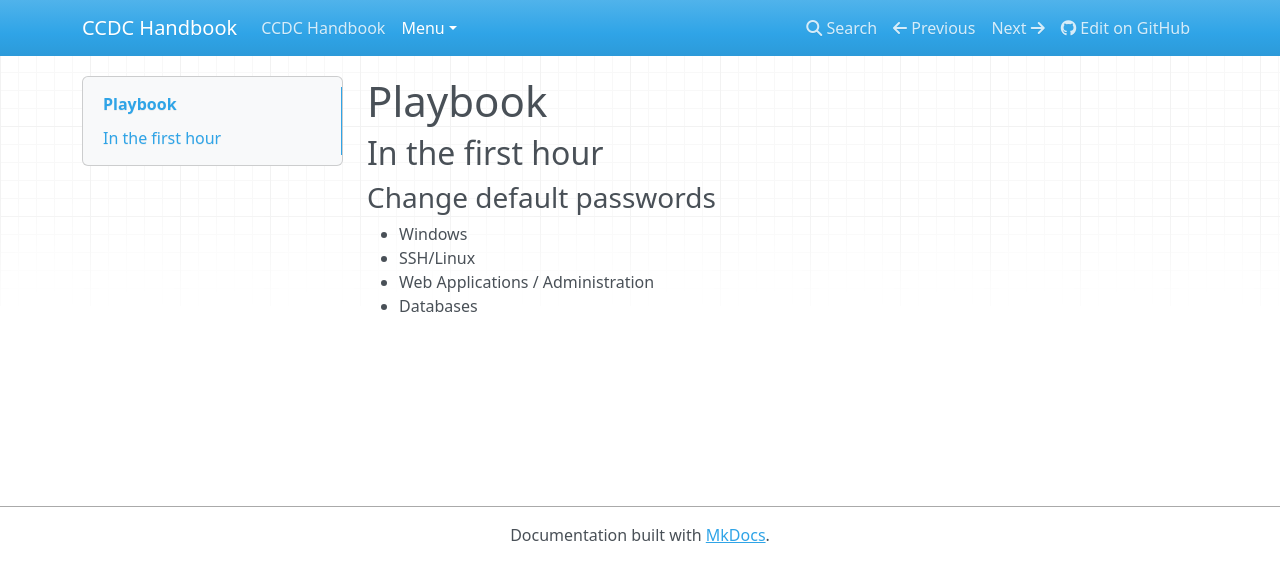
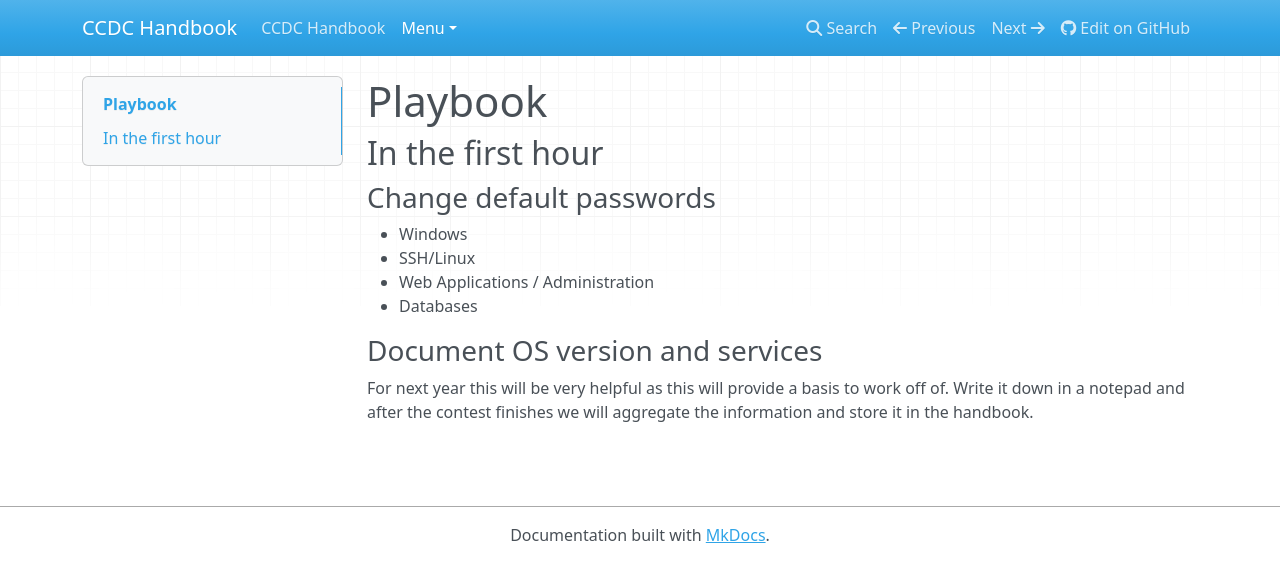
Before and after one commit to ius-csg/ccdc-handbook, an MkDocs documentation site: the page built from docs/Menu/Playbook.md, in a window 1280 px wide. Shown: the top 582 px of the page. Built offline with MkDocs 1.6.1, drawn with Linux system fonts in a browser that asks for light colours; nearby versions of some CDN libraries.

Commit message:
Add section to handbook regarding documenting the os version and services.

```diff
--- a/docs/Menu/Playbook.md
+++ b/docs/Menu/Playbook.md
@@ -8,3 +8,9 @@
 * SSH/Linux
 * Web Applications / Administration
 * Databases
+
+### Document OS version and services
+
+For next year this will be very helpful as this will provide a basis to work off of.
+Write it down in a notepad and after the contest finishes we will aggregate the information and
+store it in the handbook.
```
